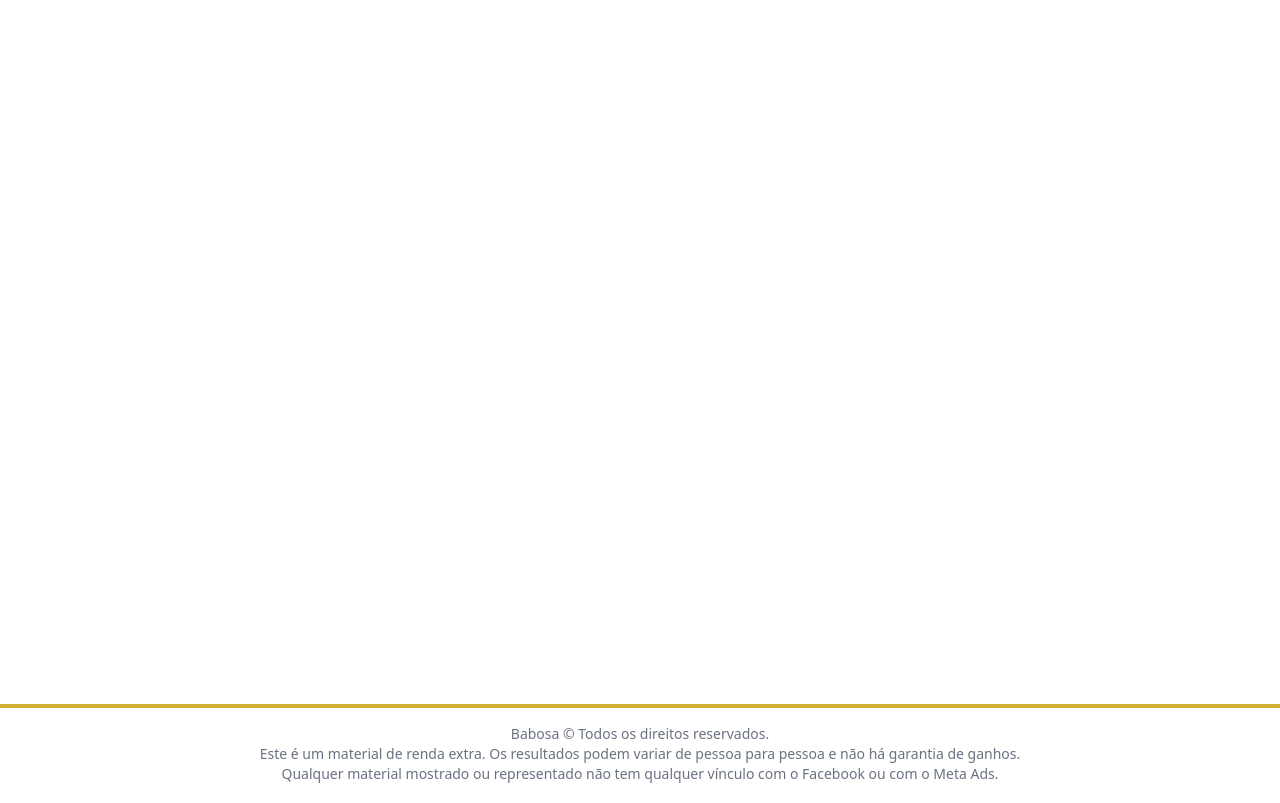
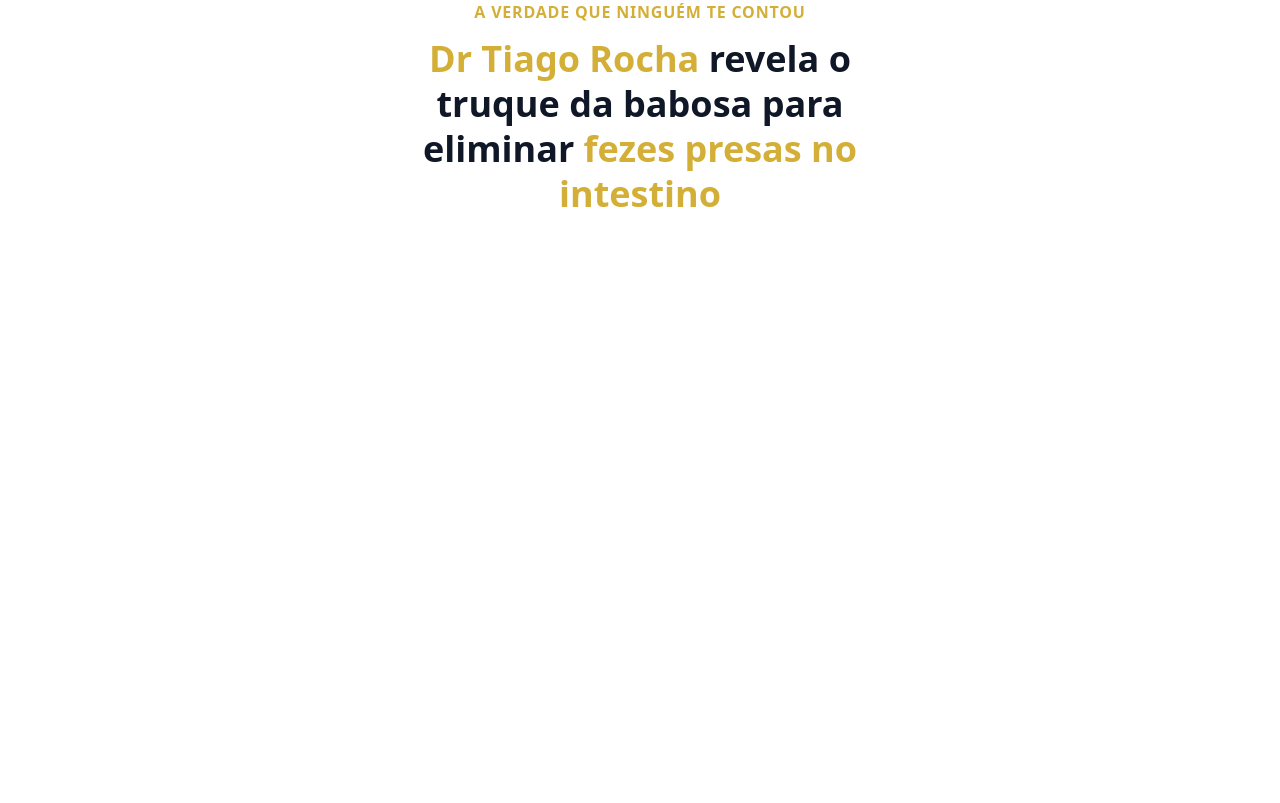
Before and after one commit to DarthVeider373/segredodababosa.site, a plain HTML site: page babosa/index.html in a window 1280 px wide. Shown: the top 803 px of the page. Drawn offline with Linux system fonts and the light colour scheme.

Commit message:
Update index.html

```diff
--- a/babosa/index.html
+++ b/babosa/index.html
@@ -21,6 +21,20 @@
         <link rel="stylesheet" href="./styles/main.css" />
     </head>
     <body class="bg-white text-gray-900">
+
+        <div class="max-w-xl mx-auto px-4 w-full">
+    <div class="text-center mb-6">
+        <p class="text-sm md:text-base uppercase tracking-wider text-[#D4AF37] font-bold mb-3">
+            A Verdade Que Ninguém Te Contou
+        </p>
+        <h1 class="text-2xl md:text-4xl font-extrabold leading-tight text-gray-900">
+            <span class="text-[#D4AF37]">Dr Tiago Rocha</span> revela o truque da babosa para eliminar <span class="text-[#D4AF37]">fezes presas no intestino</span>
+        </h1>
+    </div>
+    <div class="rounded-lg overflow-hidden">
+      <vturb-smartplayer id="ab-6aa58cf26d7a1359e683dd2a" style="display: block; margin: 0 auto; width: 100%; "></vturb-smartplayer> <script type="text/javascript"> var s=document.createElement("script"); s.src="https://scripts.converteai.net/beb06ebc-0219-4b97-b88f-8ccab6eb2442/ab-test/6aa58cf26d7a1359e683dd2a/player.js", s.async=!0,document.head.appendChild(s); </script>
+    </div>
+</div>
         <style>
             .pulse {
                 animation: pulse 1s infinite;
```
